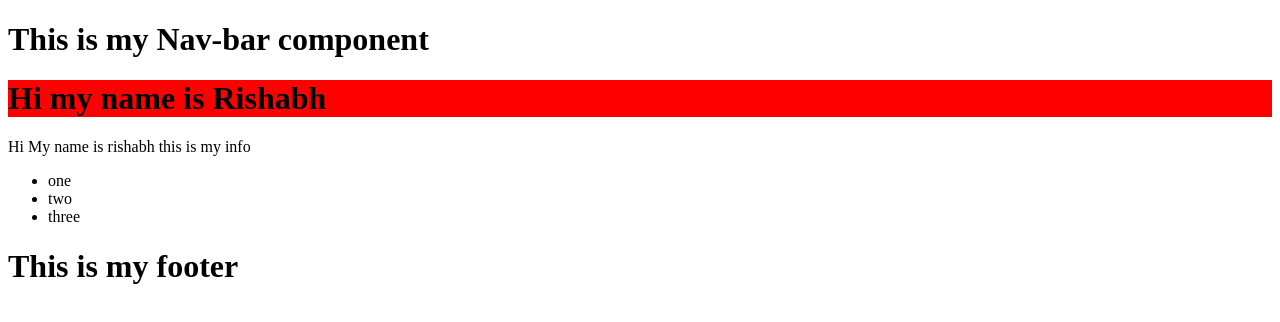
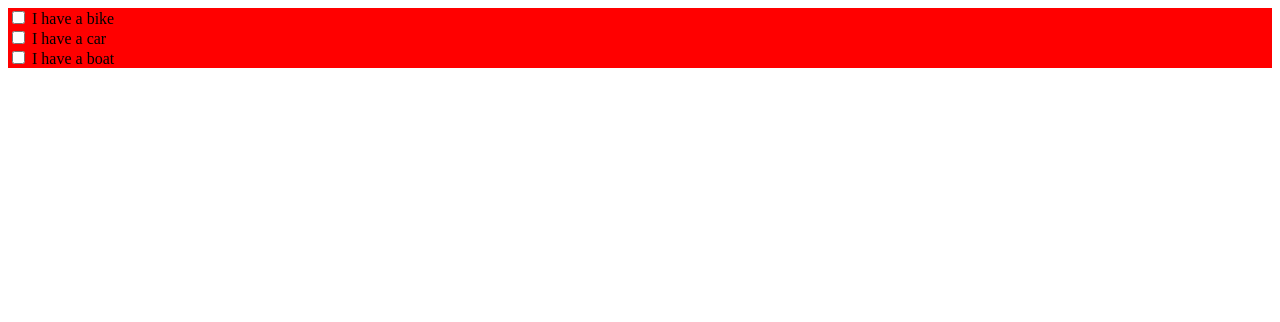
Before and after one commit to riddletom76/Learning, a React (Create React App) app in the folder React/hello-world/: page / in a window 1280 px wide. Shown: the top 322 px of the page. Built offline with nearby package versions, Linux system fonts and the light colour scheme.

Commit message:
basic todo with css styles

```diff
--- a/React/hello-world/src/App.css
+++ b/React/hello-world/src/App.css
@@ -36,3 +36,7 @@
     transform: rotate(360deg);
   }
 }
+
+.Checkbox{
+  background-color: red;
+}
--- a/React/hello-world/src/App.js
+++ b/React/hello-world/src/App.js
@@ -1,13 +1,9 @@
 import React from 'react';
-import Navbar from './components/Navbar';
-import Main from './components/Main';
-import Footer from './components/Footer';
+import BasicTodo from './components/BasicTodo';
 function App() {
   return (
     <div>
-      <Navbar />
-      <Main />
-      <Footer />
+      <BasicTodo />
     </div>
   );
 }
--- /dev/null
+++ b/React/hello-world/src/components/BasicTodo.js
@@ -0,0 +1,15 @@
+import React from 'react';
+import './../App.css';
+function BasicTodo(){
+    return(
+        <div className="Checkbox">
+            <input type="checkbox" id="vehicle1" name="vehicle1" value="Bike" />
+            <label for="vehicle1"> I have a bike</label><br />
+            <input type="checkbox" id="vehicle2" name="vehicle2" value="Car" />
+            <label for="vehicle2"> I have a car</label><br />
+            <input type="checkbox" id="vehicle3" name="vehicle3" value="Boat" />
+            <label for="vehicle3"> I have a boat</label><br />
+        </div>
+    )
+}
+export default BasicTodo
```
